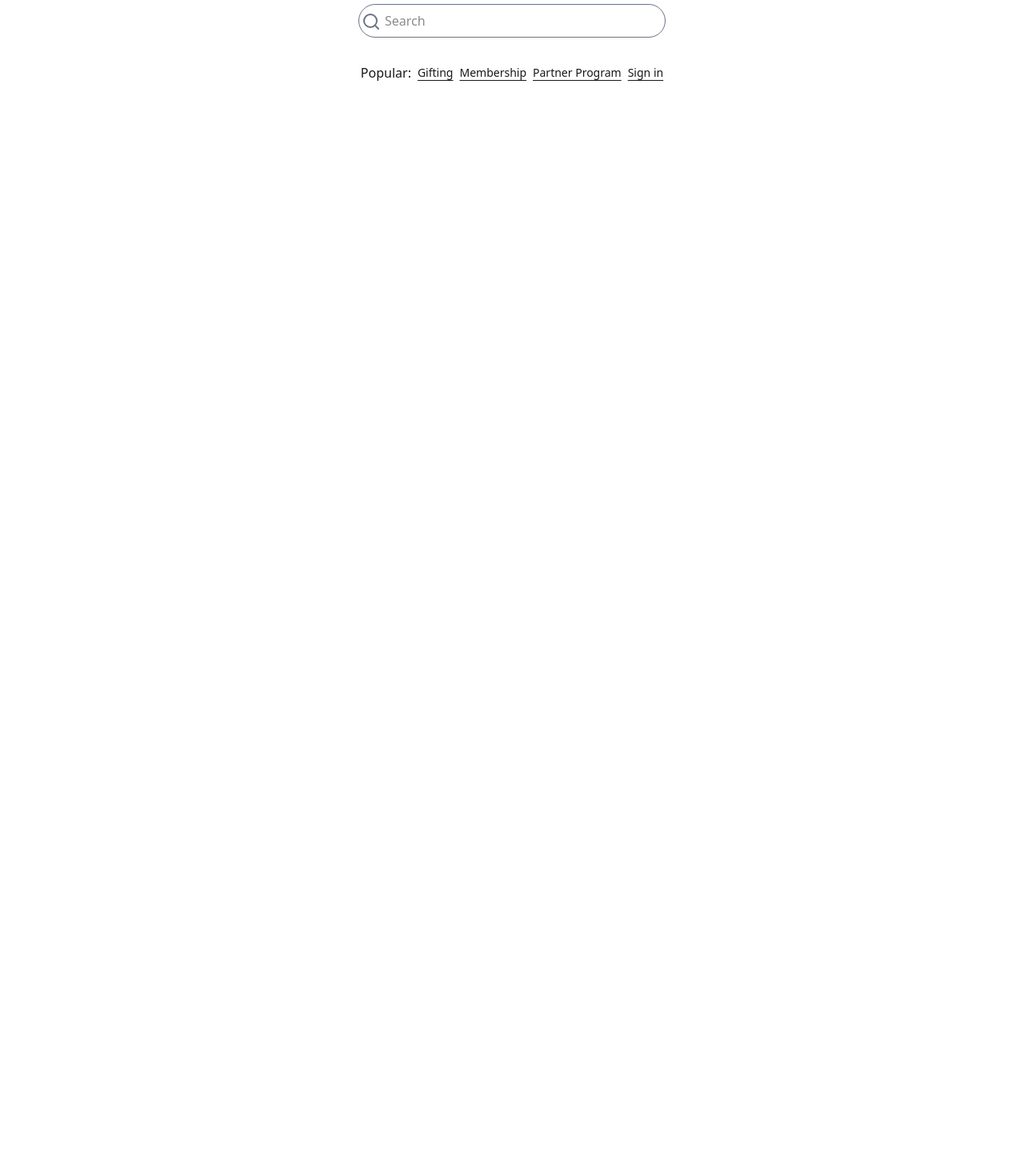
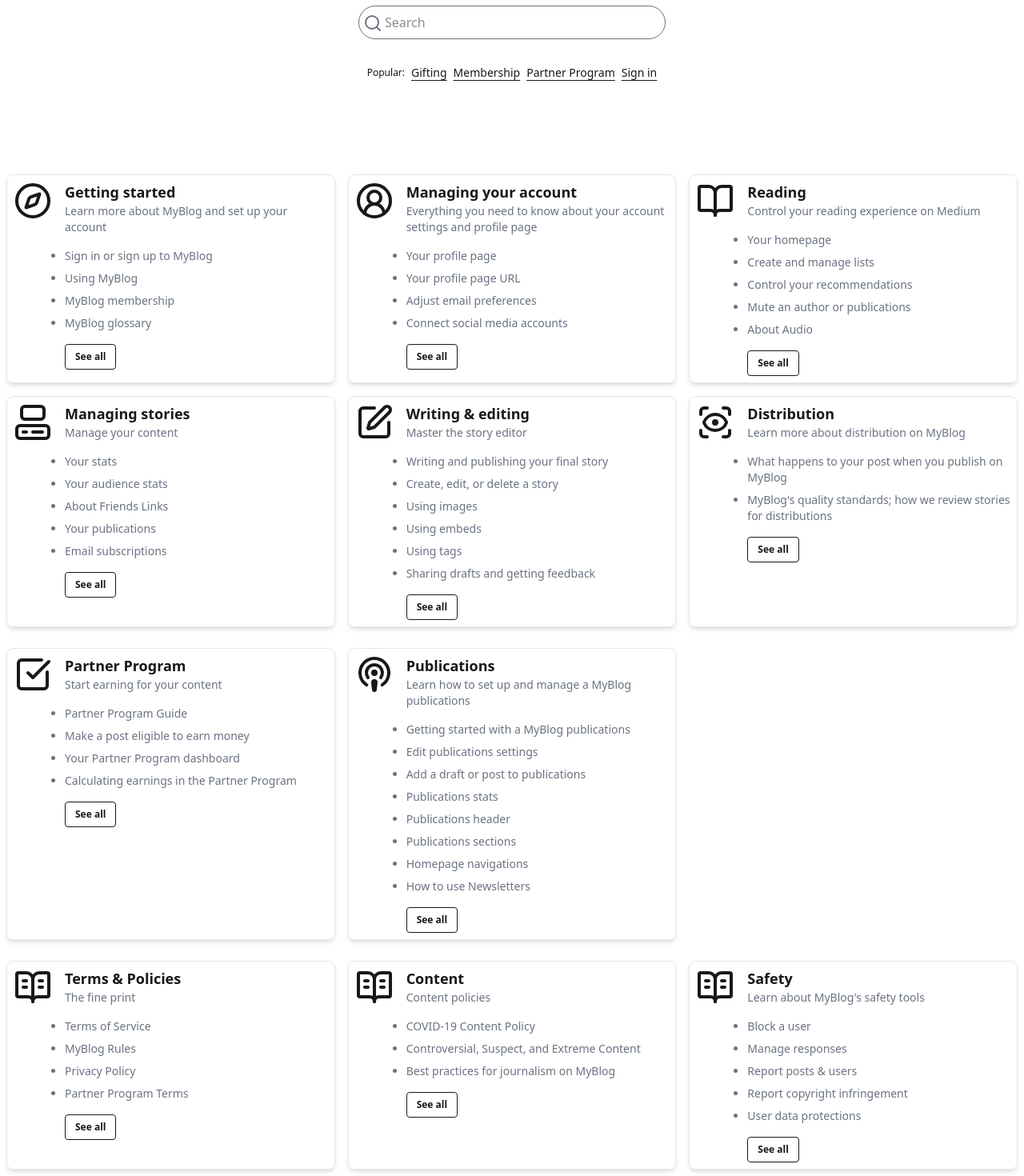
Before and after one commit to eedu7/my-blog, a Next.js app in the folder frontend/: page /help in a window 1280 px wide. Shown: the part 246-1716 px from the top of the page at 80% size. Before the commit the page ends 800 px from the top, so only its background shows below. Built offline with nearby package versions, Linux system fonts and the light colour scheme.

Commit message:
feat: added the helpcard, for users, authors and also added terms and policies and safety rules card data

```diff
--- a/frontend/src/app/(static_pages)/help/page.tsx
+++ b/frontend/src/app/(static_pages)/help/page.tsx
@@ -2,6 +2,7 @@
 import { Metadata } from "next";
 
 import { HelpSearchSection } from "@/modules/help/search";
+import { HelpCardSection } from "@/modules/help/help-card";
 
 export const metadata: Metadata = {
     title: "MyBlog Help Center",
@@ -15,6 +16,7 @@
             </header>
             <main>
                 <HelpSearchSection />
+                <HelpCardSection />
             </main>
             <footer></footer>
         </div>
--- /dev/null
+++ b/frontend/src/constants/help_card.ts
@@ -0,0 +1,162 @@
+import { HelpCardProps } from "@/modules/help/help-card";
+import {
+    BookOpenIcon,
+    BookOpenTextIcon,
+    CheckSquare,
+    CompassIcon,
+    ComputerIcon,
+    LucideScanEye,
+    PenBoxIcon,
+    PodcastIcon,
+    UserCircle2Icon,
+} from "lucide-react";
+
+// TODO: The items here, change them into object,
+// and attach a link to their corresponding page or blog post
+
+export const userHelpCardData: HelpCardProps[] = [
+    {
+        Icon: CompassIcon,
+        title: "Getting started",
+        description: "Learn more about MyBlog and set up your account",
+        items: [
+            "Sign in or sign up to MyBlog",
+            "Using MyBlog",
+            "MyBlog membership",
+            "MyBlog glossary",
+        ],
+        href: "#",
+    },
+    {
+        Icon: UserCircle2Icon,
+        title: "Managing your account",
+        description:
+            "Everything you need to know about your account settings and profile page",
+        items: [
+            "Your profile page",
+            "Your profile page URL",
+            "Adjust email preferences",
+            "Connect social media accounts",
+        ],
+        href: "#",
+    },
+    {
+        Icon: BookOpenIcon,
+        title: "Reading",
+        description: "Control your reading experience on Medium",
+        items: [
+            "Your homepage",
+            "Create and manage lists",
+            "Control your recommendations",
+            "Mute an author or publications",
+            "About Audio",
+        ],
+        href: "#",
+    },
+    {
+        Icon: ComputerIcon,
+        title: "Managing stories",
+        description: "Manage your content",
+        items: [
+            "Your stats",
+            "Your audience stats",
+            "About Friends Links",
+            "Your publications",
+            "Email subscriptions",
+        ],
+        href: "#",
+    },
+    {
+        Icon: PenBoxIcon,
+        title: "Writing & editing",
+        description: "Master the story editor",
+        items: [
+            "Writing and publishing your final story",
+            "Create, edit, or delete a story",
+            "Using images",
+            "Using embeds",
+            "Using tags",
+            "Sharing drafts and getting feedback",
+        ],
+        href: "#",
+    },
+    {
+        Icon: LucideScanEye,
+        title: "Distribution",
+        description: "Learn more about distribution on MyBlog",
+        items: [
+            "What happens to your post when you publish on MyBlog",
+            "MyBlog's quality standards; how we review stories for distributions",
+        ],
+        href: "#",
+    },
+];
+
+export const partnerHelpCardData: HelpCardProps[] = [
+    {
+        Icon: CheckSquare,
+        title: "Partner Program",
+        description: "Start earning for your content",
+        items: [
+            "Partner Program Guide",
+            "Make a post eligible to earn money",
+            "Your Partner Program dashboard",
+            "Calculating earnings in the Partner Program",
+        ],
+        href: "#",
+    },
+    {
+        Icon: PodcastIcon,
+        title: "Publications",
+        description: "Learn how to set up and manage a MyBlog publications",
+        items: [
+            "Getting started with a MyBlog publications",
+            "Edit publications settings",
+            "Add a draft or post to publications",
+            "Publications stats",
+            "Publications header",
+            "Publications sections",
+            "Homepage navigations",
+            "How to use Newsletters",
+        ],
+        href: "#",
+    },
+];
+export const termsHelpCardData: HelpCardProps[] = [
+    {
+        Icon: BookOpenTextIcon,
+        title: "Terms & Policies",
+        description: "The fine print",
+        items: [
+            "Terms of Service",
+            "MyBlog Rules",
+            "Privacy Policy",
+            "Partner Program Terms",
+        ],
+        href: "#",
+    },
+    {
+        Icon: BookOpenTextIcon,
+        title: "Content",
+        description: "Content policies",
+        items: [
+            "COVID-19 Content Policy",
+            "Controversial, Suspect, and Extreme Content",
+            "Best practices for journalism on MyBlog",
+        ],
+        href: "#",
+    },
+    {
+        Icon: BookOpenTextIcon,
+        title: "Safety",
+        description: "Learn about MyBlog's safety tools",
+        items: [
+            "Block a user",
+            "Manage responses",
+            "Report posts & users",
+            "Report copyright infringement",
+            "User data protections",
+        ],
+        href: "#",
+    },
+];
--- /dev/null
+++ b/frontend/src/modules/help/help-card.tsx
@@ -0,0 +1,96 @@
+import {
+    partnerHelpCardData,
+    termsHelpCardData,
+    userHelpCardData,
+} from "@/constants/help_card";
+import { CompassIcon } from "lucide-react";
+import Link from "next/link";
+import React from "react";
+
+export const HelpCardSection = () => {
+    return (
+        <section className="mx-auto max-w-7xl space-y-2.5">
+            <div className="grid grid-cols-1 gap-4 p-2 md:grid-cols-2 lg:grid-cols-3">
+                {userHelpCardData.map(
+                    ({ Icon, title, description, items, href }) => (
+                        <HelpCard
+                            key={title}
+                            Icon={Icon}
+                            title={title}
+                            description={description}
+                            items={items}
+                            href={href}
+                        />
+                    ),
+                )}
+            </div>
+            <div className="grid grid-cols-1 gap-4 p-2 md:grid-cols-2 lg:grid-cols-3">
+                {partnerHelpCardData.map(
+                    ({ Icon, title, description, items, href }) => (
+                        <HelpCard
+                            key={title}
+                            Icon={Icon}
+                            title={title}
+                            description={description}
+                            items={items}
+                            href={href}
+                        />
+                    ),
+                )}
+            </div>
+            <div className="grid grid-cols-1 gap-4 p-2 md:grid-cols-2 lg:grid-cols-3">
+                {termsHelpCardData.map(
+                    ({ Icon, title, description, items, href }) => (
+                        <HelpCard
+                            key={title}
+                            Icon={Icon}
+                            title={title}
+                            description={description}
+                            items={items}
+                            href={href}
+                        />
+                    ),
+                )}
+            </div>
+        </section>
+    );
+};
+
+// TODO: Fix the interface for the Icon and items
+export interface HelpCardProps {
+    Icon: Type;
+    title: string;
+    description: string;
+    items: any;
+    href: string;
+}
+
+const HelpCard = ({ Icon, title, description, items, href }: HelpCardProps) => {
+    return (
+        <div className="card border border-gray-200 p-2 shadow-md">
+            <div className="flex gap-4">
+                <div>
+                    <Icon className="size-12" />
+                </div>
+                <div className="flex flex-col space-y-4">
+                    <div>
+                        <h1 className="card-title">{title}</h1>
+                        <p className="text-sm text-gray-500">{description}</p>
+                    </div>
+                    <ul className="list-disc space-y-2 text-sm">
+                        {items.map((ele) => (
+                            <li className="text-gray-500" key={ele}>
+                                {ele}
+                            </li>
+                        ))}
+                    </ul>
+                    <div>
+                        <Link href={href} className="btn btn-outline btn-sm">
+                            See all
+                        </Link>
+                    </div>
+                </div>
+            </div>
+        </div>
+    );
+};
--- a/frontend/src/modules/help/search.tsx
+++ b/frontend/src/modules/help/search.tsx
@@ -8,15 +8,15 @@
                 <h1 className="text-2xl md:text-4xl">How can we help?</h1>
                 <div className="group relative md:w-96">
                     <input
-                        className="group w-full rounded-full border border-gray-500 p-2 pl-4 group-hover:border-gray-800 md:p-2 md:pl-8"
+                        className="group w-full rounded-full border border-gray-500 p-2 pl-6 group-hover:border-gray-800 md:p-2 md:pl-4 md:pl-8"
                         type="text"
                         placeholder="Search"
                     />
-                    <SearchIcon className="absolute inset-0 top-2.5 left-1 size-6 text-gray-500 group-hover:text-gray-800" />
+                    <SearchIcon className="absolute inset-0 top-3 left-1.5 size-4 text-gray-500 group-hover:text-gray-800 md:top-2.5 md:size-6" />
                 </div>
                 <div className="flex items-center gap-2">
-                    <p>Popular:</p>
-                    <div className="flex items-center gap-2 text-sm">
+                    <p className="text-xs">Popular:</p>
+                    <div className="flexflex-wrap flex items-center gap-1 text-xs md:gap-2 md:text-sm">
                         {/* TODO: Add links of these */}
                         <Link className="link underline-offset-4" href="#">
                             Gifting
```
